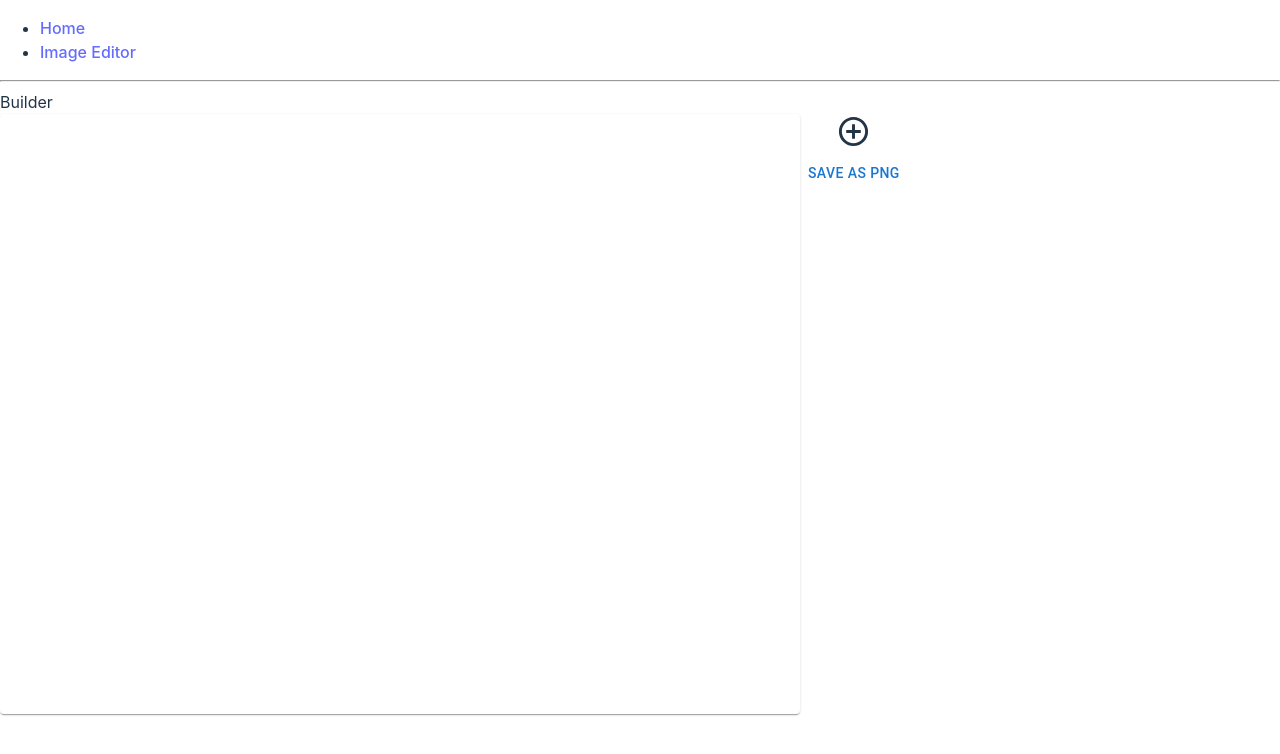
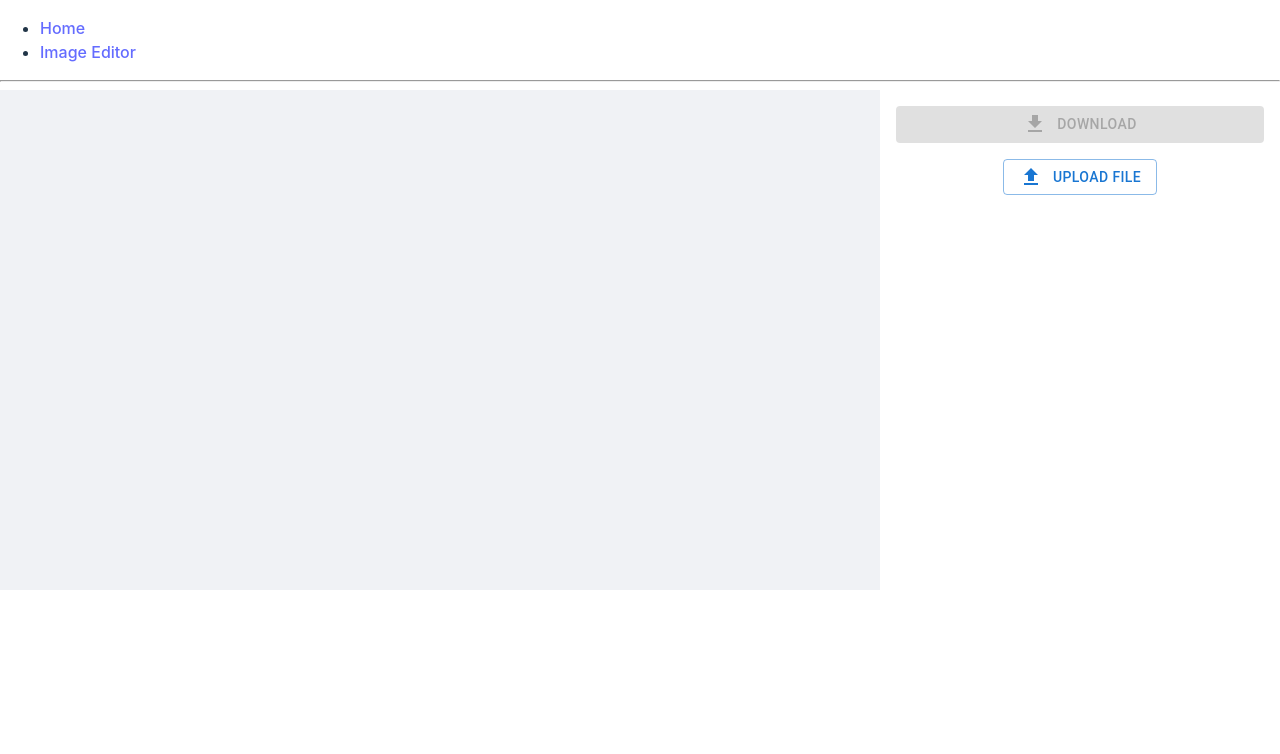
Before and after one commit to Alex-cr17/image-builder-deploy, a React (Vite) app: page / in a window 1280 px wide. Shown: the top 754 px of the page. Built offline with nearby package versions, Linux system fonts and the light colour scheme.

Commit message:
update merge component 3

```diff
--- a/src/components/MergeImages.jsx
+++ b/src/components/MergeImages.jsx
@@ -1,11 +1,11 @@
 import { useRef, useState, Fragment, useEffect } from 'react';
 import Button from '@mui/material/Button';
-import Card from '@mui/material/Card';
-import ControlPointIcon from '@mui/icons-material/ControlPoint';
 import { Stage, Layer, Image, Transformer } from 'react-konva';
-const CANVAS_WIDTH = 500;
-const CANVAS_HEIGHT = 500;
-const ZOOM = 0.4;
+import List from '@mui/material/List';
+import classes from './ImageEditor.module.css';
+import ListItem from '@mui/material/ListItem';
+import FileDownloadIcon from '@mui/icons-material/FileDownload';
+import FileUploadIcon from '@mui/icons-material/FileUpload';
 
 const ImageShape = ({ onSelect, image, onBringToFront, isSelected }) => {
   const shapeRef = useRef(null);
@@ -44,6 +44,8 @@ const ImageShape = ({ onSelect, image, onBringToFront, isSelected }) => {
 const ImageBuilder = () => {
   const stageRef = useRef(null);
   const [images, setImages] = useState([]);
+  const canvasWrapperRef = useRef(null);
+
 
   const handleImageUpload = (e) => {
     const file = e.target.files[0];
@@ -63,9 +65,7 @@ const ImageBuilder = () => {
     }
   };
 
-
   const handleSelect = (id) => {
-    console.log(id)
     setImages((prevImages) => {
       // Toggle isSelected state of the clicked image
       const updatedImages = prevImages.map((image) => {
@@ -75,7 +75,6 @@ const ImageBuilder = () => {
       return updatedImages;
     });
   };
-
 
   const handleDownload = () => {
     const dataURL = stageRef.current.toDataURL();
@@ -116,19 +115,18 @@ const ImageBuilder = () => {
   };
 
   return (
-    <div style={{"display": "flex"}}>
-      <div style={{ display: "flex", flexDirection: "column", alignItems: "start" }}>
-        <label>Builder</label>
-        <div style={{"display": "flex"}}>
-          <Card>
-            <Stage width={800} height={600}
+    <div className={classes.imageEditor}  style={{touchAction:  "none"}}>
+      <div style={{ display: "flex", width: "100%", justifyContent: "space-between", alignItems: "start" }}>
+        <div ref={canvasWrapperRef} className={classes.canvasContainer}>
+          <Stage
+            width="800"
+            height="500"
             onMouseDown={checkDeselect}
             onTouchStart={checkDeselect}
             ref={stageRef}
           >
             <Layer>
-                {images.map((image, i) => (
-
+              {images.map((image) => (
                 <ImageShape
                   onSelect={() => handleSelect(image.id)}
                   image={image}
@@ -139,20 +137,29 @@ const ImageBuilder = () => {
               ))}
             </Layer>
           </Stage>
-          </Card>
-          <div style={{ display: "flex", flexDirection: "column", alignItems: "center" }}>
+        </div>
+          <List className={classes.listContainer}>
+            <ListItem>
+              <Button disabled={!images.length} className={classes.downloadButton} fullWidth size="medium" variant="contained" onClick={handleDownload}>
+                <FileDownloadIcon sx={{ marginRight: '10px' }} />
+                Download
+              </Button>
+            </ListItem>
+            <ListItem sx={{ display: 'flex', flexDirection: 'column', justifyContent: 'center', alignItems: 'center'}}>
+              <Button variant="outlined" component="label" onChange={handleImageUpload}>
+                <FileUploadIcon sx={{ marginRight: '10px' }} />
+                Upload File
+                <input type="file" hidden accept=".png,.jpg,.jpeg" />
+              </Button>
+            </ListItem>
             {images.length ? images.map((file, index) => {
               return (
-                <div key={index}>{file.name}</div>
+                <ListItem  key={index} sx={{ display: 'flex', flexDirection: 'column', justifyContent: 'center', alignItems: 'center'}}>
+                  <div>{file.name}</div>
+                </ListItem>
               )
             }) : ''}
-            <div style={{ display: "flex"}}>
-              <label htmlFor="file" style={{cursor: "pointer"}}><ControlPointIcon fontSize="large"/></label>
-              <input type="file" hidden id="file" multiple onChange={handleImageUpload} />
-            </div>
-            <Button onClick={handleDownload}>Save as PNG</Button>
-          </div>
-        </div>
+          </List>
         </div>
     </div>
   );
```
Lines whose indentation alone changed are shown as unchanged.
